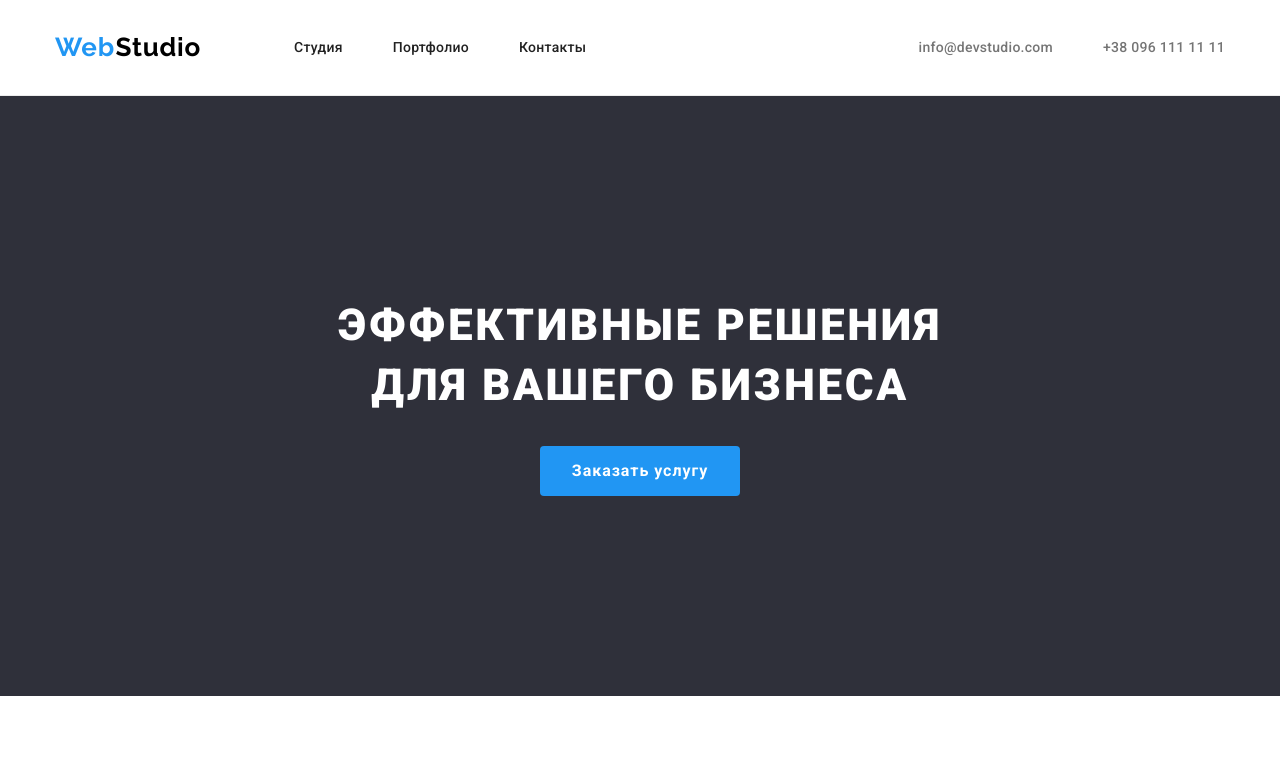
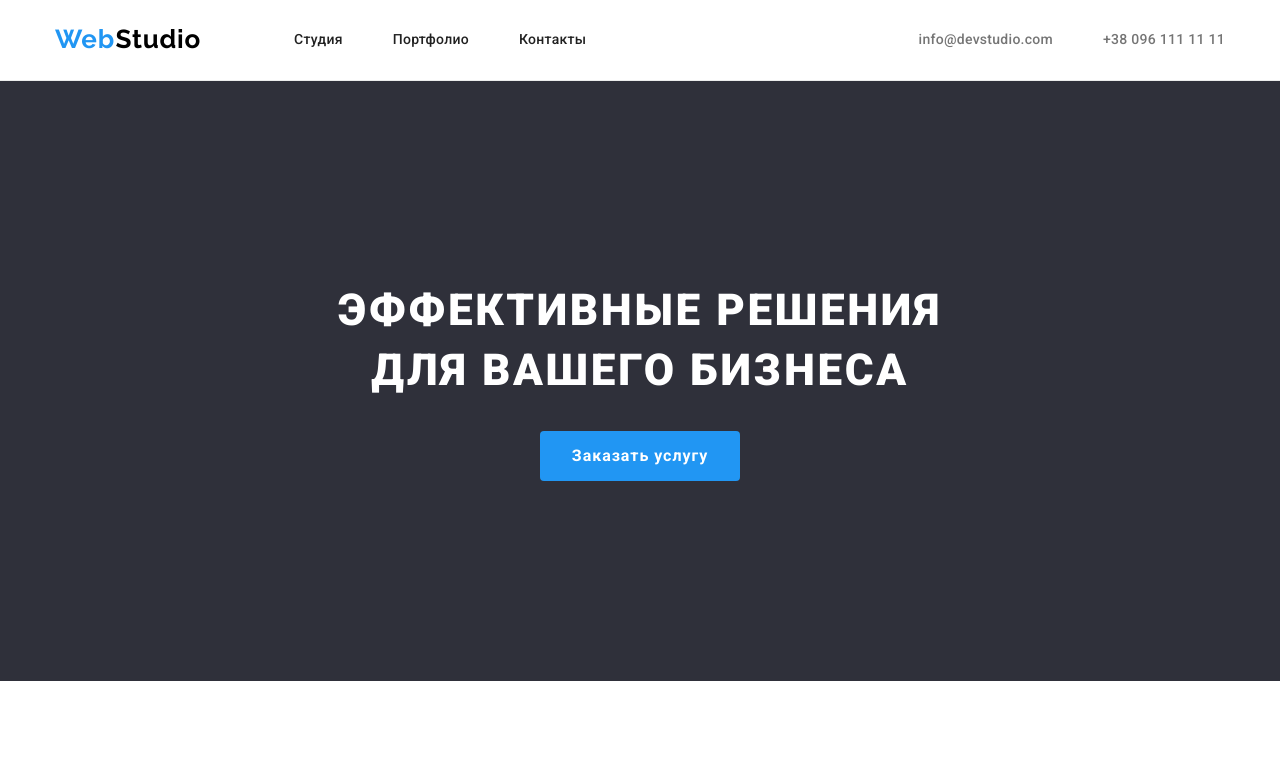
Before and after one commit to AndriyIvanenko/goit-markup-hw-03, a plain HTML site: page index.html in a window 1280 px wide. Shown: the top 772 px of the page. Drawn offline with nearby package versions, Linux system fonts and the light colour scheme.

Commit message:
поправив падінги в хедері

```diff
--- a/css/styles.css
+++ b/css/styles.css
@@ -70,8 +70,8 @@ p {
 }
 .header .container {
 	flex-direction: row;
-	padding-top: 32px;
-	padding-bottom: 32px;
+	padding-top: 24px;
+	padding-bottom: 25px;
 }
 .nav {
 	display: flex;
```
